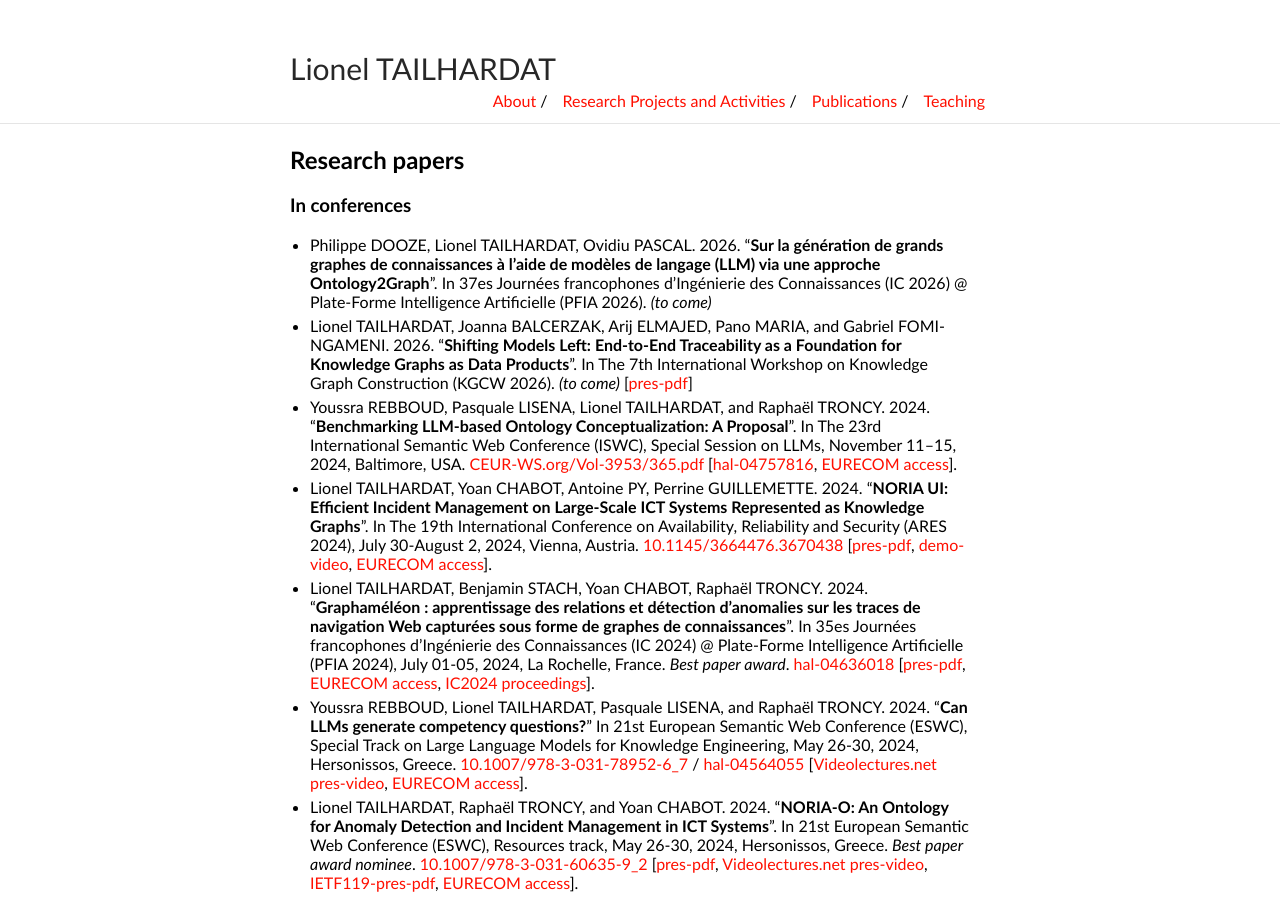
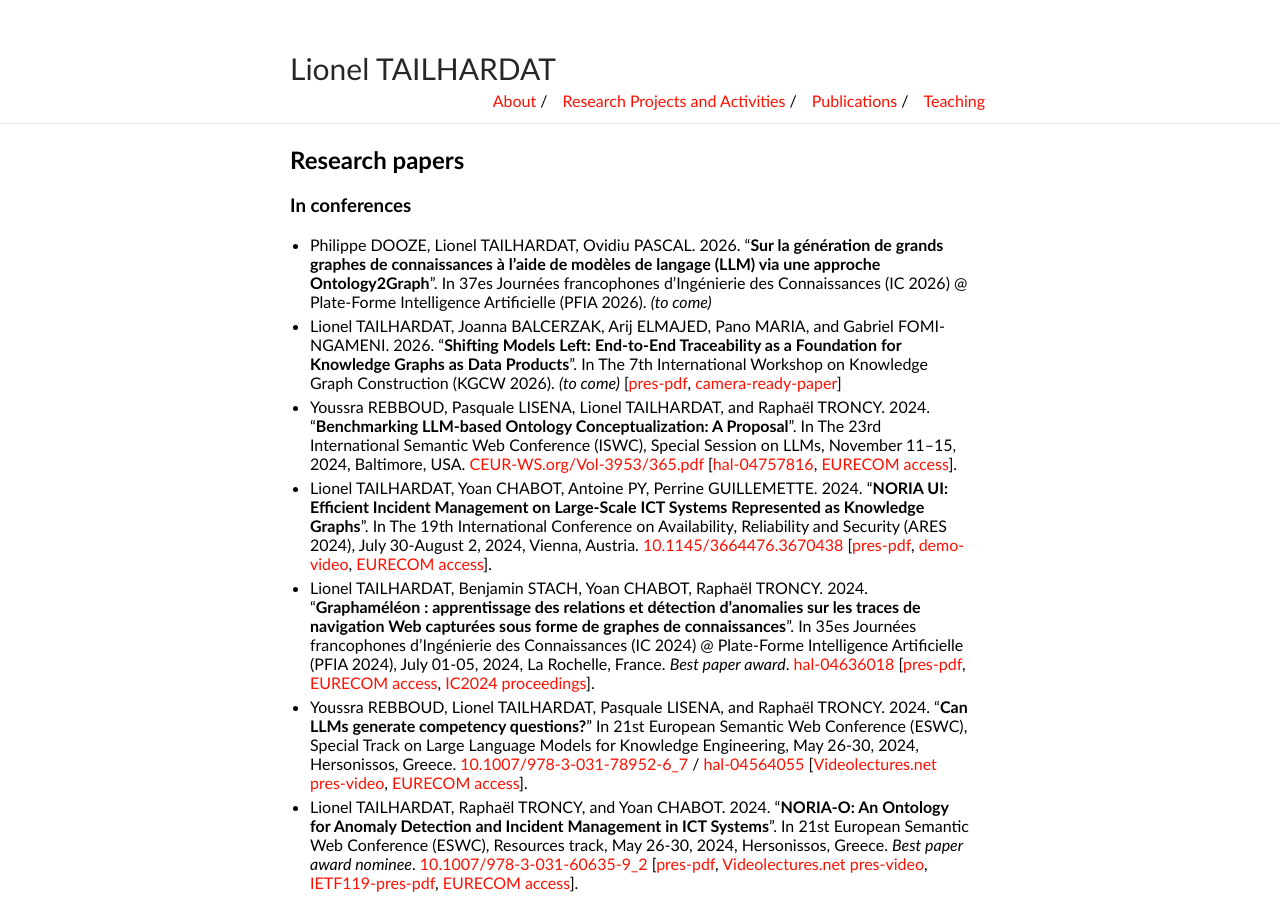
Before and after one commit to GenEars/GenEars.github.io, a Jekyll site: the page built from publications.md, in a window 1280 px wide and 900 px high. Built offline with Jekyll 4.4.1, drawn with Linux system fonts in a browser that asks for light colours.

Commit message:
Added KGCW 2026 camera-ready link.
Signed-off-by: lionel.tailhardat <lionel.tailhardat@orange.com>

```diff
--- a/publications.md
+++ b/publications.md
@@ -14,7 +14,7 @@ title: Publications - Lionel TAILHARDAT
 * Lionel TAILHARDAT, Joanna BALCERZAK, Arij ELMAJED, Pano MARIA, and Gabriel FOMI-NGAMENI. 2026.
   "**Shifting Models Left: End-to-End Traceability as a Foundation for Knowledge Graphs as Data Products**".
   In The 7th International Workshop on Knowledge Graph Construction (KGCW 2026).
-  *(to come)* [[pres-pdf](pubs/KGCW-2026-shifting-models-left-pres.pdf)]
+  *(to come)* [[pres-pdf](pubs/KGCW-2026-shifting-models-left-pres.pdf), [camera-ready-paper](https://openreview.net/pdf?id=qVHfVpaEUq)]
 * Youssra REBBOUD, Pasquale LISENA, Lionel TAILHARDAT, and Raphaël TRONCY. 2024.
   "**Benchmarking LLM-based Ontology Conceptualization: A Proposal**".
   In The 23rd International Semantic Web Conference (ISWC), Special Session on LLMs, November 11–15, 2024, Baltimore, USA.
```
